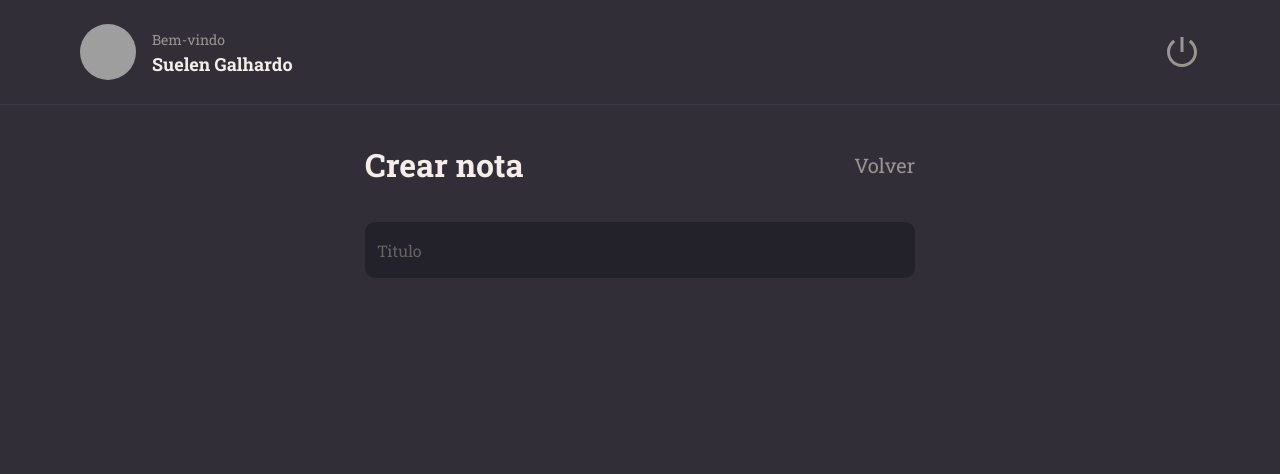
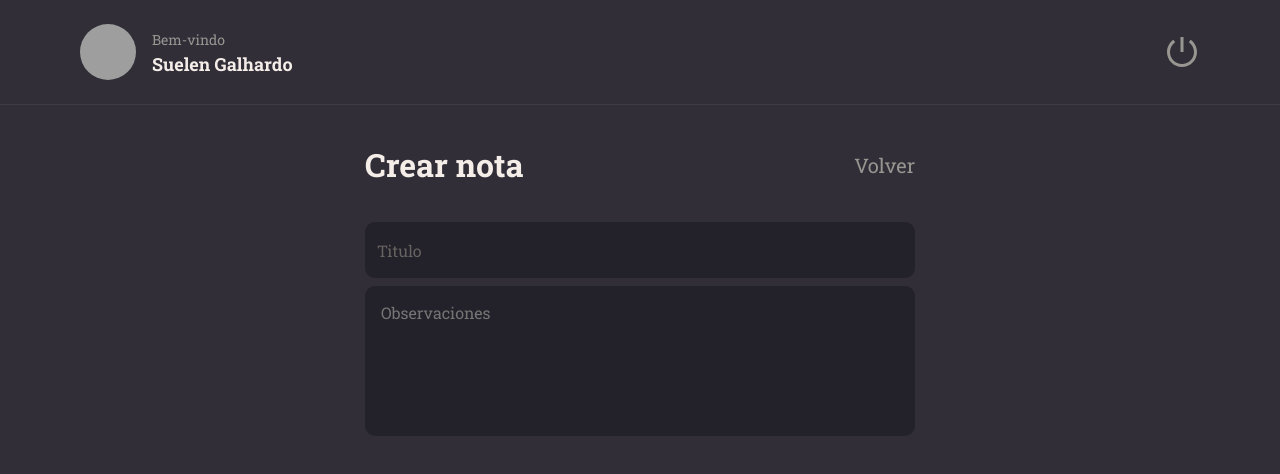
Before and after one commit to SuelenGalhardo/start_react_node, a React (Vite) app: page / in a window 1280 px wide. Shown: the top 474 px of the page. Built offline with nearby package versions, Linux system fonts and the light colour scheme; grey boxes are pictures that could not be loaded.

Commit message:
added componet textarea

```diff
--- /dev/null
+++ b/src/components/TextArea.jsx
@@ -0,0 +1,9 @@
+export function TextArea({ value, ...rest}) {
+  return (
+
+<textarea className="textArea" {...rest}>
+{value}
+</textarea>
+
+  )
+}
--- a/src/pages/NewInterface.jsx
+++ b/src/pages/NewInterface.jsx
@@ -2,12 +2,11 @@ import "../styles/App.scss";
 import "../styles/layout/NewInterface.scss";
 import { Header } from "../components/Header";
 import { Input } from "../components/Input.jsx";
+import { TextArea } from "../components/TextArea.jsx";
 
-export function NewInterface(){
-
-    return(
+export function NewInterface() {
+  return (
     <>
-
       <div className="newInterface">
         <Header />
         <main>
@@ -17,6 +16,8 @@ export function NewInterface(){
               <a href="/">Volver</a>
             </header>
             <Input placeholder="Titulo" />
+
+            <TextArea placeholder="Observaciones" />
           </form>
         </main>
       </div>
--- a/src/styles/App.scss
+++ b/src/styles/App.scss
@@ -12,6 +12,7 @@
 @import './layout/SignUp.scss';
 @import './layout/Profile.scss';
 @import './layout/NewInterface.scss';
+@import './layout/TextArea.scss';
 // @import './layout/main.scss';
 // @import './layout/footer.scss';
 
--- a/src/styles/layout/NewInterface.scss
+++ b/src/styles/layout/NewInterface.scss
@@ -1,4 +1,4 @@
-.newInterface{
+.newInterface {
   width: 100%;
   height: 100vh;
 
@@ -6,24 +6,18 @@
   grid-template-rows: 105px auto;
   grid-template-areas:
     "header"
- "content",
- ;
- &__formNew{
+    "content";
+  &__formNew {
     max-width: 550px;
     margin: 38px auto;
-
   }
 
-
- &__headerNew{
+  &__headerNew {
     display: flex;
     align-items: center;
     justify-content: space-between;
     margin-bottom: 36px;
-
-
   }
-
 }
 .newInterface__headerNew a {
   font-size: 20px;
--- /dev/null
+++ b/src/styles/layout/TextArea.scss
@@ -0,0 +1,11 @@
+.textArea{
+    width: 100%;
+    height: 150px;
+    background-color:  #232129;
+    color: #f4ede8;
+    border: none;
+    resize: none;
+    margin-bottom: 8px;
+    border-radius: 10px;
+    padding: 16px;
+}
```
Lines whose indentation alone changed are shown as unchanged.
